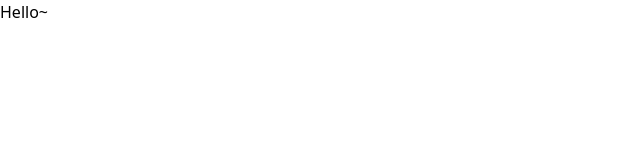
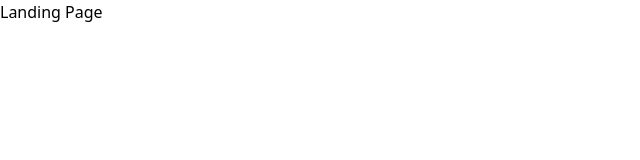
Before and after one commit to LikeLion-May-I/MAY-I-FRONT, a Next.js app: page / in a window 1280 px wide. Shown: the top 160 px of the page, without its empty margins (0-640 px from the left). Built offline with nearby package versions, Linux system fonts and the light colour scheme.

Commit message:
before merge set

```diff
--- a/pages/index.js
+++ b/pages/index.js
@@ -2,7 +2,7 @@ const Home = () => {
   return (
     <>
       <div>
-        <h1>Hello~</h1>
+        <h1>Landing Page</h1>
       </div>
     </>
   )
```
Also changed, not shown: 1 other file (tests, documents, lock files or other folders).
